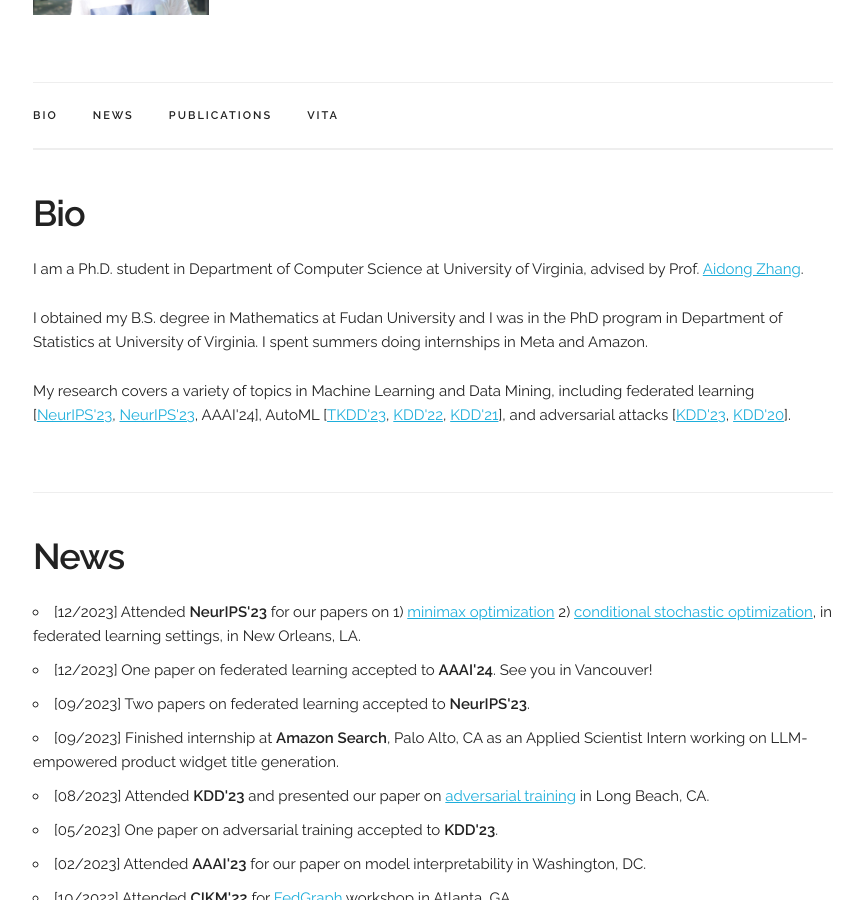
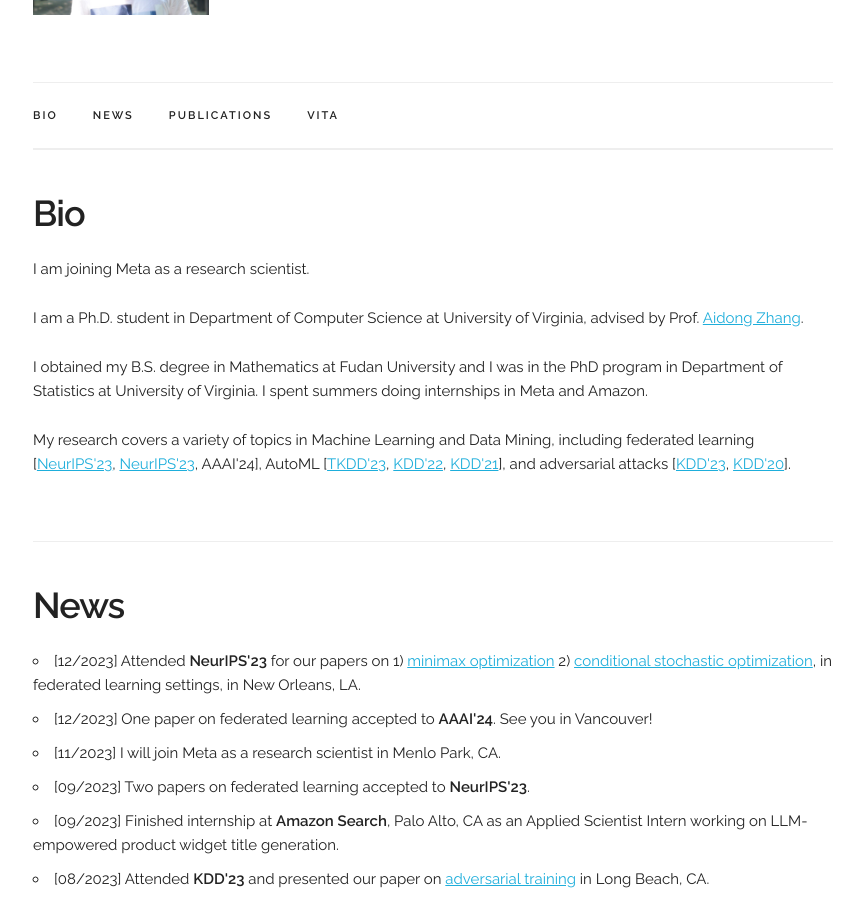
Before and after one commit to jsycsjh/jsycsjh.github.io, a Jekyll site: the page built from index.html, in a window 1280 px wide and 900 px high, scrolled down 211 px. Shown: the whole window, without its empty margins (207-1071 px from the left). Built offline with Jekyll 4.4.1, drawn with Linux system fonts in a browser that asks for light colours; some web fonts are replaced.

Commit message:
add news

```diff
--- a/index.html
+++ b/index.html
@@ -30,7 +30,7 @@ title: Home
 <!-- ========== BIO ========== -->
 <div class="docs-section" id="bio">
   <h3><b>Bio</b></h3>
-
+  <p>I am joining Meta as a research scientist. </p>
   <p>I am a Ph.D. student in Department of Computer Science at University of Virginia, advised by Prof. <a href="https://engineering.virginia.edu/faculty/aidong-zhang">Aidong Zhang</a>. </p>
     <p> I obtained my B.S. degree in Mathematics at Fudan University and I was in the PhD program in Department of Statistics at University of Virginia. I spent summers doing internships in Meta and Amazon.</p>
       <p>My research covers a variety of topics in Machine Learning and Data Mining, including federated learning [<a href="https://arxiv.org/abs/2310.03613">NeurIPS'23</a>, <a href="https://arxiv.org/abs/2310.02524">NeurIPS'23</a>, AAAI'24], AutoML [<a href="https://dl.acm.org/doi/10.1145/3544782">TKDD'23</a>, <a href="https://dl.acm.org/doi/abs/10.1145/3534678.3539298">KDD'22</a>, <a href="https://dl.acm.org/doi/abs/10.1145/3447548.3467287">KDD'21</a>], and adversarial attacks [<a href="https://dl.acm.org/doi/abs/10.1145/3580305.3599333">KDD'23</a>, <a href="https://dl.acm.org/doi/10.1145/3394486.3403089">KDD'20</a>].</p>
@@ -43,6 +43,7 @@ title: Home
     <ul>
         <li>[12/2023] Attended <b>NeurIPS'23</b> for our papers on 1) <a href="https://arxiv.org/abs/2310.03613">minimax optimization</a> 2) <a href="https://arxiv.org/abs/2310.02524">conditional stochastic optimization</a>, in federated learning settings, in New Orleans, LA. </li>
         <li>[12/2023] One paper on federated learning accepted to <b>AAAI'24</b>. See you in Vancouver!</li>
+        <li>[11/2023] I will join Meta as a research scientist in Menlo Park, CA.</li>
         <li>[09/2023] Two papers on federated learning accepted to <b>NeurIPS'23</b>. </li>
         <li>[09/2023] Finished internship at <b>Amazon Search</b>, Palo Alto, CA as an Applied Scientist Intern working on LLM-empowered product widget title generation.</li>
         <li>[08/2023] Attended <b>KDD'23</b> and presented our paper on <a href="https://dl.acm.org/doi/abs/10.1145/3580305.3599333">adversarial training</a> in Long Beach, CA.</li>
```
